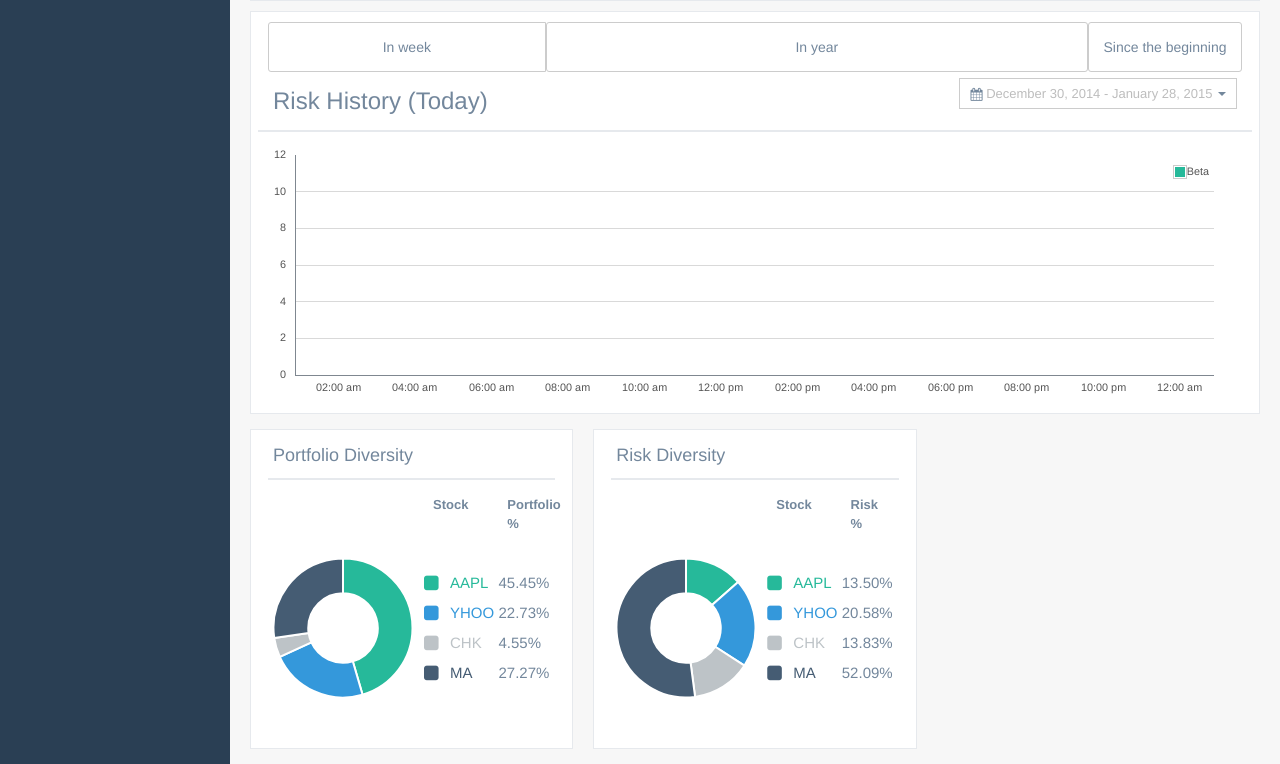
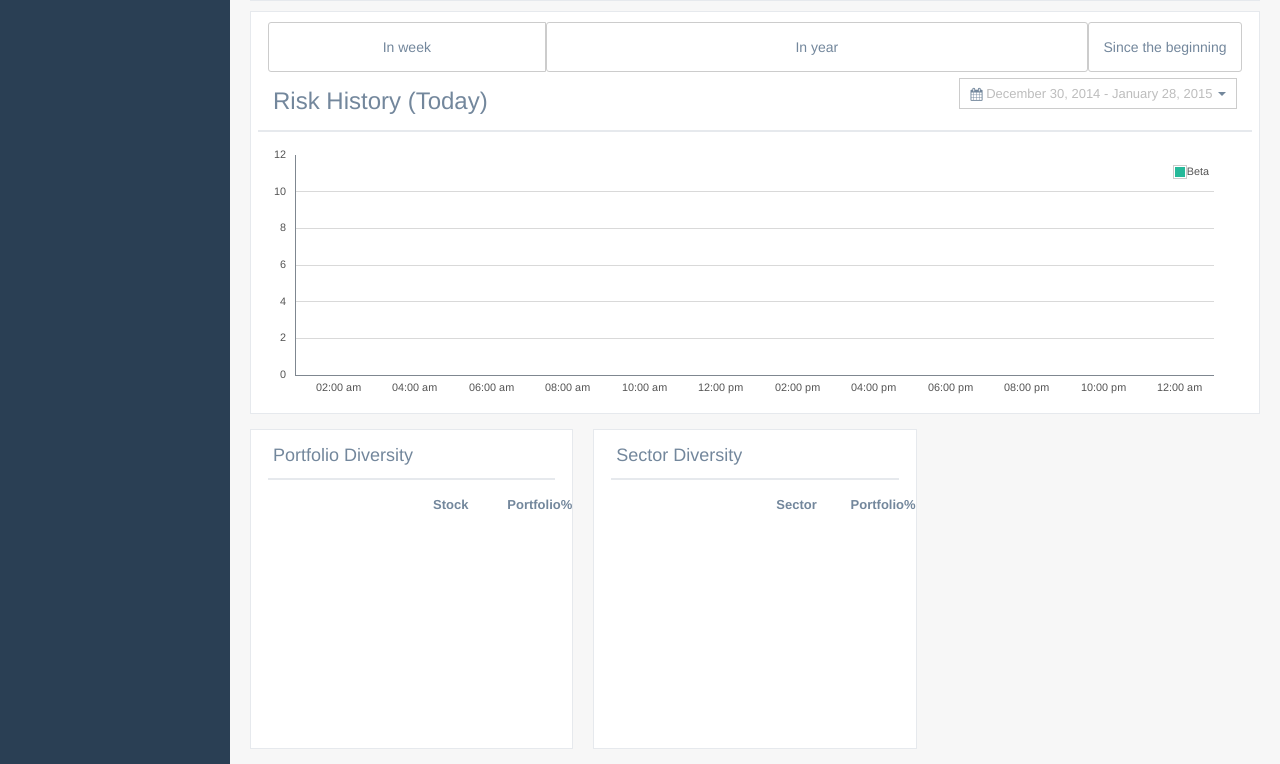
Before and after one commit to Stock-Portfolio-Risk-Analyzer/spr-web, a Django app: template stockportfolio/templates/index.html in a window 1280 px wide. Shown: the part 408-1172 px from the top of the page. Run offline with Django 3.2, Linux system fonts and the light colour scheme; tables that the repository leaves empty hold one stand-in row (values such as "Sample post"); the template is opened without the code that fills it: values that come from a table or form of the project are taken from there, most other values are stand-ins (such as "Sample title", 1, 10 or a date in 2020); grey boxes marked "Sample" are stand-in pictures; lists and menus that the app fills with data are empty; parts of the project's set-up code (start-up, migrations or seed data) failed here and were passed over; some libraries are stand-ins or nearby versions.

Commit message:
donut charts and table now use user portfolio data

```diff
--- a/stockportfolio/static/js/spr/diversity_charts.js
+++ b/stockportfolio/static/js/spr/diversity_charts.js
@@ -2,7 +2,8 @@
 // Data for the portfolio diversity donut chart
 
 var doughnutDataForDiversity = []
-var arrayOfStocks = [
+var arrayOfStocks = user_portfolio.stocks
+var xkcd = [
                     {"name": "Apple Inc", "ticker": "AAPL", "value": 100, "risk": 2.1, "quantity": 2, "type": "Equity"},
                     {"name": "Yahoo Inc", "ticker": "YHOO", "value": 50, "risk": 3.2, "quantity": 2, "type": "Equity"},
                     {"name": "Chesapeake", "ticker": "CHK", "value": 20, "risk": 4.3, "quantity": 1, "type": "Equity"},
@@ -17,13 +18,12 @@
 
 
 for (var i =0; i<numOfStocks;i++) {
-    valueOfStocks[i] = arrayOfStocks[i].value * arrayOfStocks[i].quantity
-    totalValueOfStocks += valueOfStocks[i]
+    totalValueOfStocks += arrayOfStocks[i].mkt_value
 }
 
 for (var i =0; i<numOfStocks;i++) {
 
-    proportionOfStocks[i] = valueOfStocks[i]/totalValueOfStocks
+    proportionOfStocks[i] = arrayOfStocks[i].mkt_value/totalValueOfStocks
 
     var newStock = {
         value: proportionOfStocks[i],
@@ -45,56 +45,63 @@
     cell2.innerHTML = (proportionOfStocks[i]*100).toFixed(2)+"%";
 }
 
-// Data for the portfolio risk donut chart
+// Data for the portfolio sector diversity donut chart
 
-var doughnutDataForRisk = []
-var totalRiskOfStocks = 0
-var proportionalRiskOfStocks = []
-
-
-for (var i =0; i<numOfStocks;i++) {
-    riskOfStock = arrayOfStocks[i].risk * arrayOfStocks[i].quantity
-    totalRiskOfStocks += riskOfStock
-}
+var valueOfSectors = {}
+var doughnutDataForSectorDiversity = []
 
 for (var i =0; i<numOfStocks;i++) {
 
-    riskOfStock = arrayOfStocks[i].risk * arrayOfStocks[i].quantity
-    proportionalRiskOfStocks[i] = riskOfStock/totalRiskOfStocks
+    if (valueOfSectors.hasOwnProperty(arrayOfStocks[i].sector))
+        valueOfSectors[arrayOfStocks[i].sector] = valueOfSectors[arrayOfStocks[i].sector] + arrayOfStocks[i].mkt_value
+    else
+        valueOfSectors[arrayOfStocks[i].sector] = arrayOfStocks[i].mkt_value
+}
+
+
+var namesOfSectors = Object.keys(valueOfSectors)
+var numOfSectors = namesOfSectors.length
+
+for (var i =0; i<numOfSectors;i++) {
+
+    valueOfSector = valueOfSectors[namesOfSectors[i]]
 
     var newStock = {
-        value: proportionalRiskOfStocks[i],
+        value: valueOfSector/totalValueOfStocks,
         color: arrayOfColors[i]
     }
 
-    doughnutDataForRisk.push(newStock)
+    doughnutDataForSectorDiversity.push(newStock)
 }
 
-var table = document.getElementById("donut_risk")
 
-for (var i = 0; i < numOfStocks; i++) {
+var table = document.getElementById("donut_sector_diversity")
+
+for (var i = 0; i < numOfSectors; i++) {
+
+    valueOfSector = valueOfSectors[namesOfSectors[i]]
+
     var row = table.insertRow(i)
     var cell1 = row.insertCell(0)
     var cell2 = row.insertCell(1)
 
-    cell1.innerHTML = "<p><i class=\"fa fa-square \"" +i+"\"></i>" + arrayOfStocks[i].ticker + "</p>"
+    cell1.innerHTML = "<p><i class=\"fa fa-square \"" +i+"\"></i>" + namesOfSectors[i] + "</p>"
     cell1.style.color = arrayOfColors[i%arrayOfStocks.length]
-    cell2.innerHTML = (proportionalRiskOfStocks[i]*100).toFixed(2)+"%";
+    cell2.innerHTML = (valueOfSector/totalValueOfStocks*100).toFixed(2)+"%";
 }
 
 //Create both the charts
 var myDoughnut = new Chart(document.getElementById("canvas1").getContext("2d")).Doughnut(doughnutDataForDiversity);
-var myDoughnut2 = new Chart(document.getElementById("canvas2").getContext("2d")).Doughnut(doughnutDataForRisk);
+var myDoughnut2 = new Chart(document.getElementById("canvas2").getContext("2d")).Doughnut(doughnutDataForSectorDiversity);
 
 //Make Portfolio Value/Risk dynamic
 var value_div = document.getElementById("portfolio_value")
 value_div.innerHTML = "$" + totalValueOfStocks.toFixed(2)
 
 var risk_div = document.getElementById("portfolio_risk")
-risk_div.innerHTML = totalRiskOfStocks.toFixed(2)
+risk_div.innerHTML = "N/A"
 
-//Make Portfolio List dynamic
-stocks = user_portfolio.stocks;
+//Make Portfolio Table dynamic
 for (var i = 0; i < stocks.length; i++) {
     var stock = stocks[i];
     var $clone = $("table#portfolio").find('tr.hide.sample').clone(true).removeClass("hide")
--- a/stockportfolio/templates/dashboard/portfolio_diversity.html
+++ b/stockportfolio/templates/dashboard/portfolio_diversity.html
@@ -17,7 +17,7 @@
                             <p class="">Stock</p>
                         </div>
                         <div class="col-lg-5 col-md-5 col-sm-5 col-xs-5">
-                            <p class="">Portfolio %</p>
+                            <p class="">Portfolio%</p>
                         </div>
                     </th>
                 </tr>
--- a/stockportfolio/templates/dashboard/portfolio_risk.html
+++ b/stockportfolio/templates/dashboard/portfolio_sector_diversity.html
@@ -1,7 +1,7 @@
 <div class="col-md-4 col-sm-4 col-xs-12">
 <div class="x_panel tile fixed_height_320 overflow_hidden">
     <div class="x_title">
-        <h2>Risk Diversity</h2>
+        <h2>Sector Diversity</h2>
         <div class="clearfix"></div>
     </div>
     <div class="x_content">
@@ -12,10 +12,10 @@
                 </th>
                 <th>
                     <div class="col-lg-7 col-md-7 col-sm-7 col-xs-7">
-                        <p class="">Stock</p>
+                        <p class="">Sector</p>
                     </div>
                     <div class="col-lg-5 col-md-5 col-sm-5 col-xs-5">
-                        <p class="">Risk %</p>
+                        <p class="">Portfolio%</p>
                     </div>
                 </th>
             </tr>
@@ -24,7 +24,7 @@
                     <canvas id="canvas2" height="140" width="140" style="margin: 15px 10px 10px 0"></canvas>
                 </td>
                 <td>
-                    <table class="tile_info" id="donut_risk"></table>
+                    <table class="tile_info" id="donut_sector_diversity"></table>
                 </td>
             </tr>
         </table>
--- a/stockportfolio/templates/index.html
+++ b/stockportfolio/templates/index.html
@@ -62,7 +62,7 @@
         {% include "dashboard/portfolio_table.html" %}
         {% include "dashboard/portfolio_graph.html" %}
         {% include "dashboard/portfolio_diversity.html" %}
-        {% include "dashboard/portfolio_risk.html" %}
+        {% include "dashboard/portfolio_sector_diversity.html" %}
     </div>
 </div>
 
```
